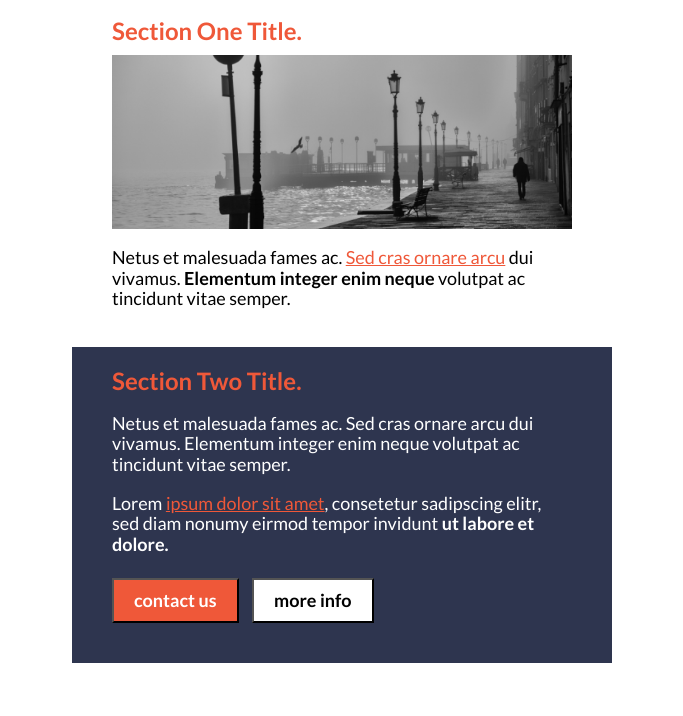
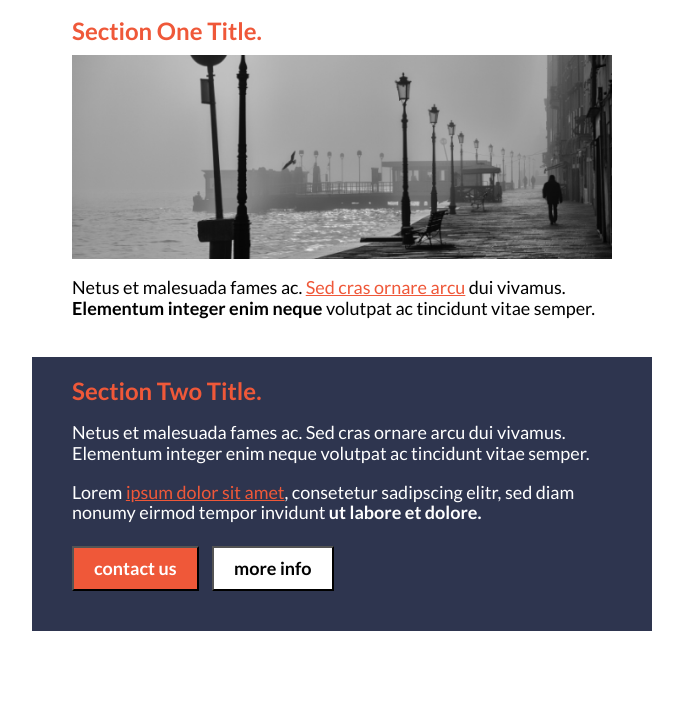
Before and after one commit to mf-dlcz/cssPractice, a website built with Vite: page index.html in a window 1280 px wide. Shown: the part 84-800 px from the top of the page, without its empty margins (298-981 px from the left). Built offline with nearby package versions, Linux system fonts and the light colour scheme.

Commit message:
Updated the size of the body

```diff
--- a/style/styles.css
+++ b/style/styles.css
@@ -1,6 +1,6 @@
 body {
   font-family: 'Lato', sans-serif;
-  max-width: 540px;
+  max-width: 620px;
   margin: 0 auto;
   background: #FFF;
   font-size: 18px;
```
